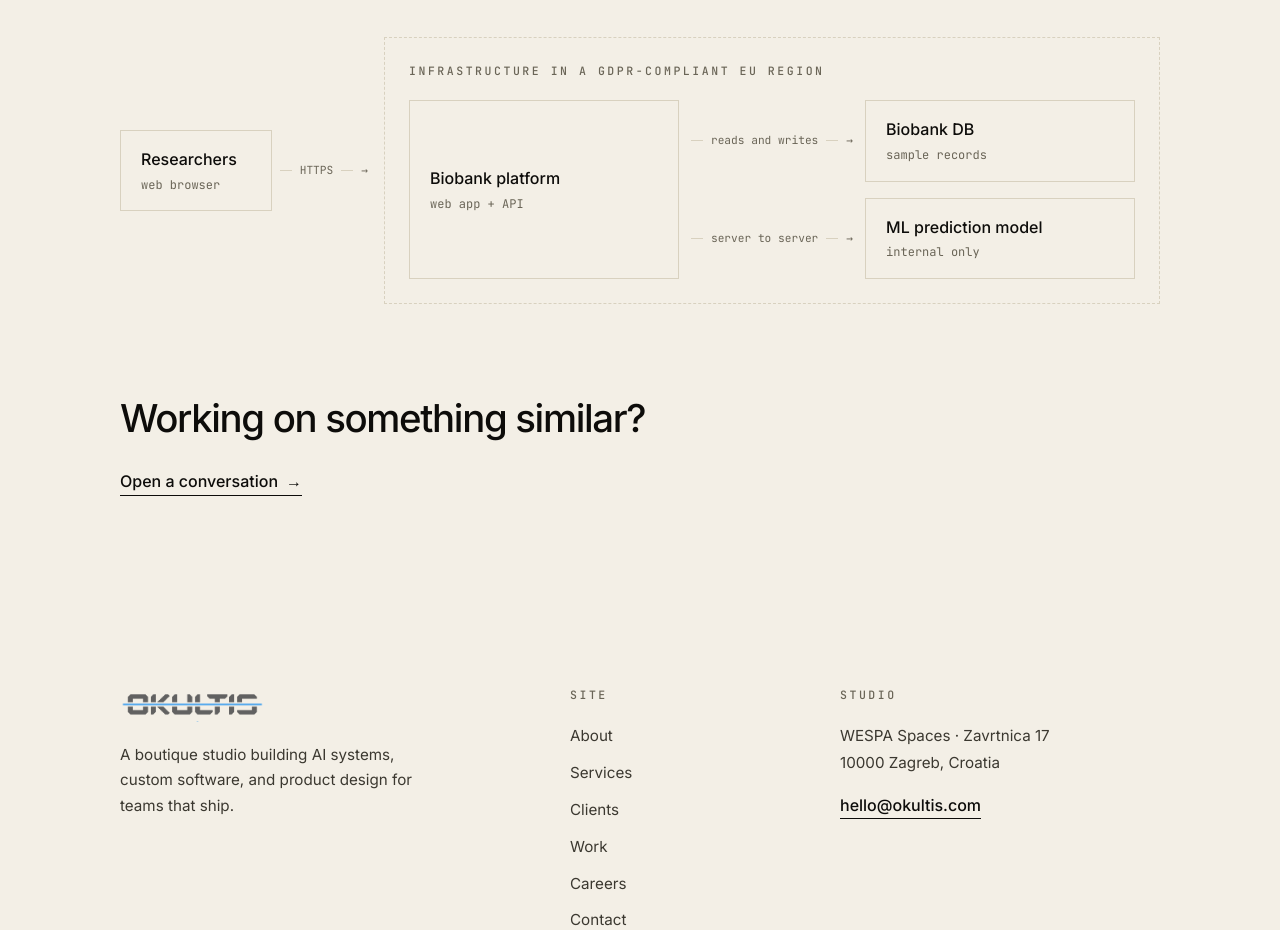
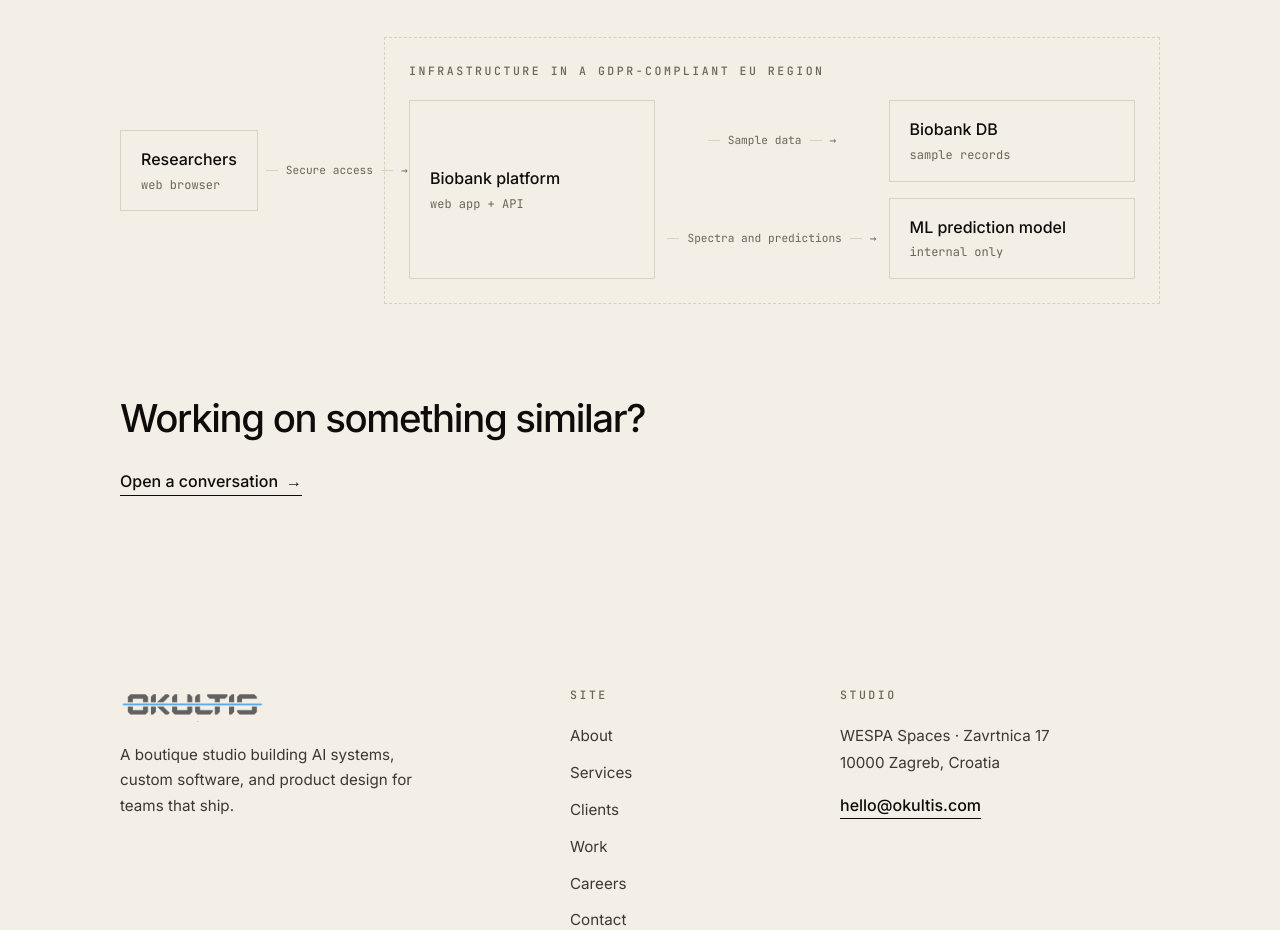
Before and after one commit to ngajski/okultis-web, a React (Vite) app: page /work/ocular-biobank in a window 1280 px wide. Shown: the part 2920-3850 px from the top of the page. Built offline with nearby package versions, Linux system fonts and the light colour scheme; no server answers.

Commit message:
Use plain language for the diagram connection labels

```diff
--- a/src/components/ArchitectureDiagram.tsx
+++ b/src/components/ArchitectureDiagram.tsx
@@ -41,7 +41,7 @@ function DiagramLink({ label, mobileLabel }: { label: string; mobileLabel: strin
 }
 
 const TOPOLOGY_DESCRIPTION =
-  'Researchers reach the biobank platform over HTTPS. The platform reads and writes the biobank DB. The platform calls the ML prediction model server to server, and the model is internal only. The platform, the DB and the model run on infrastructure in a GDPR-compliant EU region.'
+  'Researchers get secure access to the biobank platform. The platform stores sample data in the biobank DB. It sends spectra to the ML prediction model and gets predictions back, and the model is internal only. The platform, the DB and the model run on infrastructure in a GDPR-compliant EU region.'
 
 export default function ArchitectureDiagram() {
   return (
@@ -52,7 +52,7 @@ export default function ArchitectureDiagram() {
       <figcaption className="sr-only">{TOPOLOGY_DESCRIPTION}</figcaption>
       <div className="flex flex-col md:flex-row items-stretch md:items-center gap-2">
         <DiagramNode label="Researchers" sublabel="web browser" className="md:flex-1" />
-        <DiagramLink label="HTTPS" mobileLabel="Researchers to Biobank platform · HTTPS" />
+        <DiagramLink label="Secure access" mobileLabel="Researchers to Biobank platform · Secure access" />
       </div>
 
       <div className="md:col-span-3 border border-dashed border-border p-4 md:p-6">
@@ -64,13 +64,13 @@ export default function ArchitectureDiagram() {
             className="md:row-span-2 md:self-stretch"
           />
           <DiagramLink
-            label="reads and writes"
-            mobileLabel="Biobank platform to Biobank DB · reads and writes"
+            label="Sample data"
+            mobileLabel="Biobank platform to Biobank DB · Sample data"
           />
           <DiagramNode label="Biobank DB" sublabel="sample records" />
           <DiagramLink
-            label="server to server"
-            mobileLabel="Biobank platform to ML prediction model · server to server"
+            label="Spectra and predictions"
+            mobileLabel="Biobank platform to ML prediction model · Spectra and predictions"
           />
           <DiagramNode label="ML prediction model" sublabel="internal only" />
         </div>
```
Also changed, not shown: 2 other files (tests, documents, lock files or other folders).
